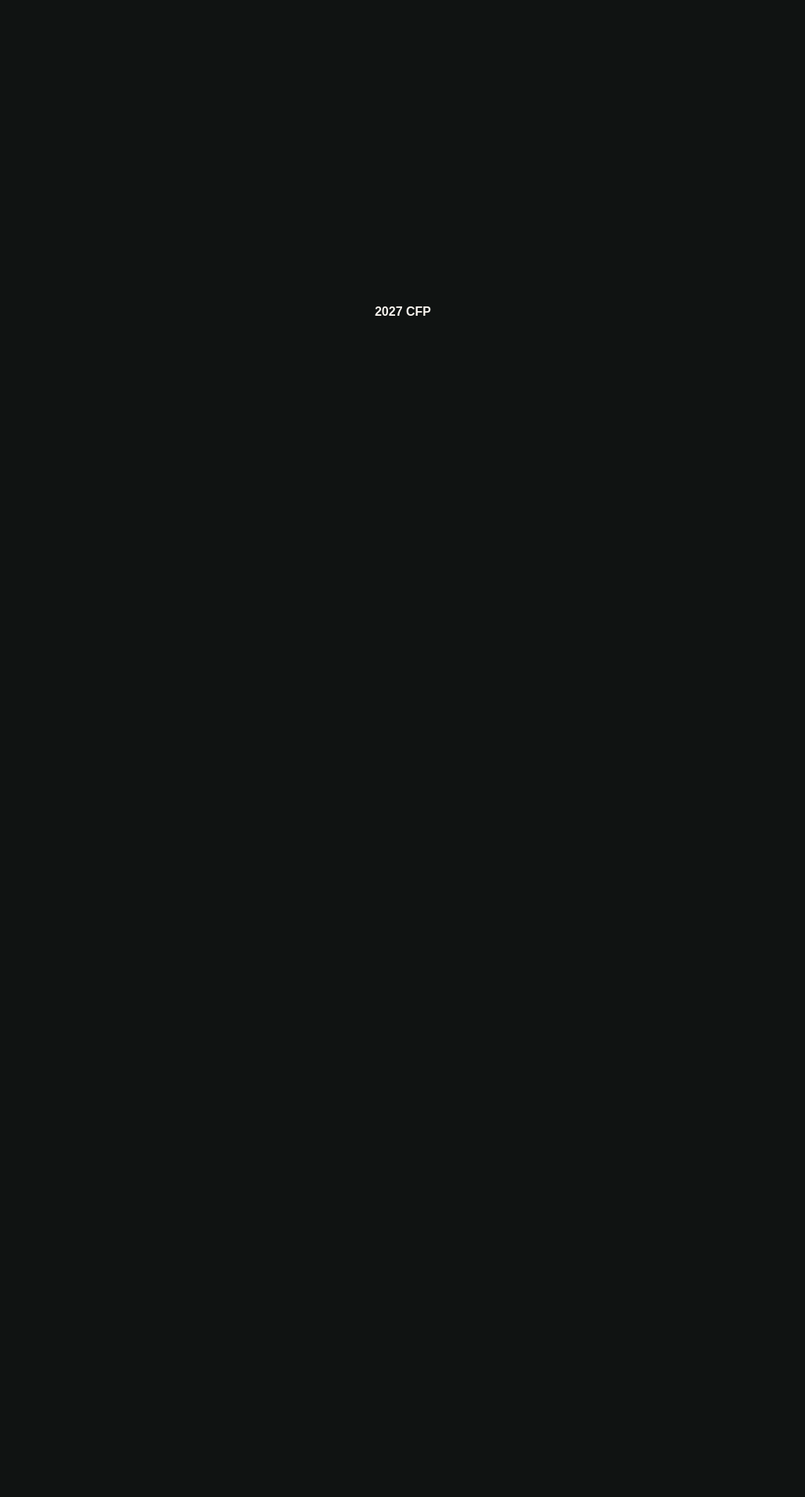
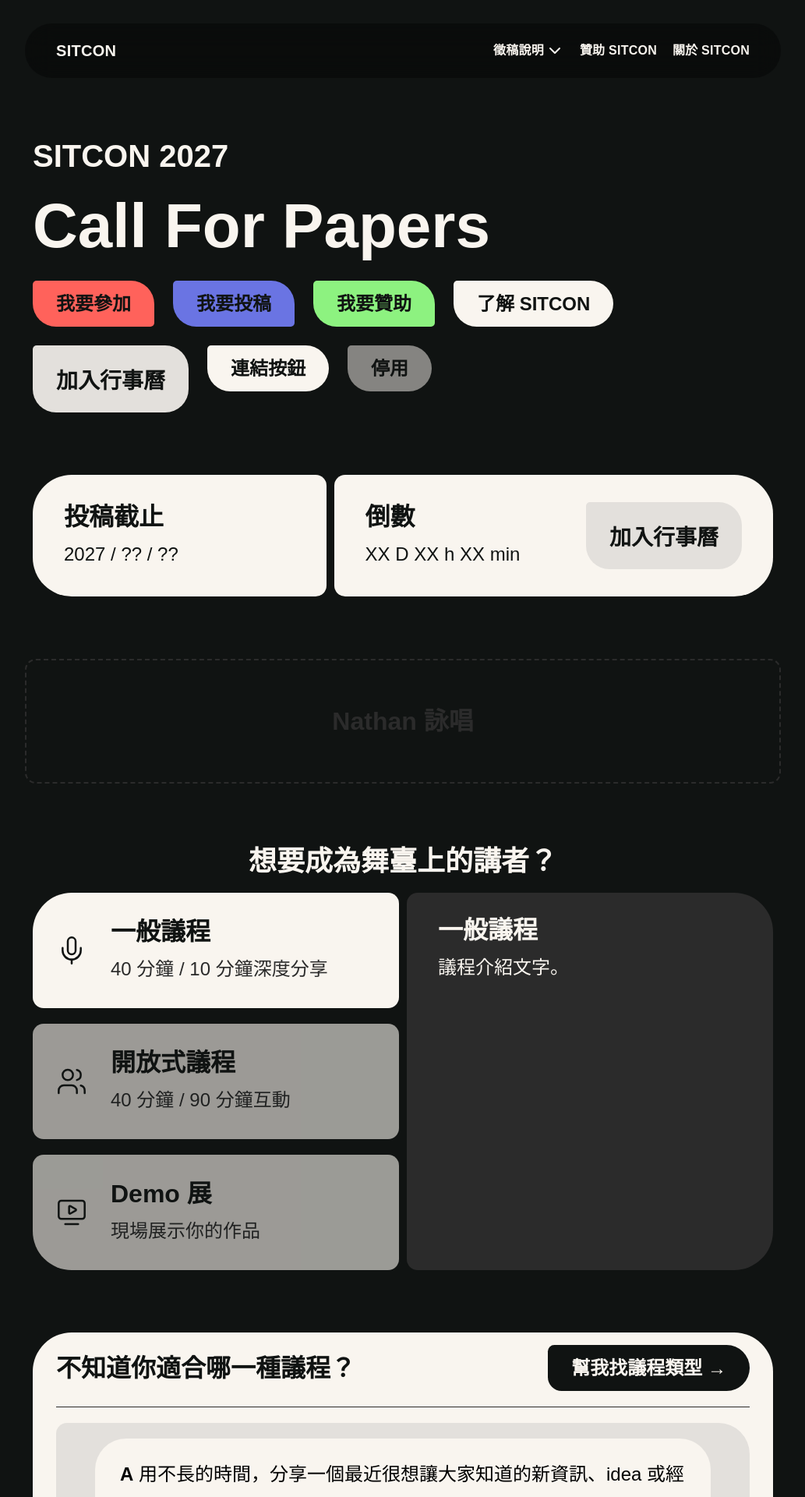
Before and after one commit to sitcon-tw/2027-cfp, a React (Vite) app: page / in a window 1280 px wide. Shown: the top 1920 px of the page at 78% size, without its empty margins (123-1156 px from the left). Before the commit the page ends 800 px from the top, so only its background shows below. Built offline with nearby package versions, Linux system fonts and the light colour scheme; a web font is replaced by a local one.

Commit message:
feat: add temporary primitives preview to App

```diff
--- a/src/App.tsx
+++ b/src/App.tsx
@@ -1,7 +1,196 @@
+import { Mic, TvMinimalPlay, Mail, Users } from 'lucide-react'
+
+import { Placeholder } from '@/components/placeholder'
+import { Button, buttonVariants } from '@/components/ui/button'
+import { Card } from '@/components/ui/card'
+import {
+  NavigationMenu,
+  NavigationMenuContent,
+  NavigationMenuItem,
+  NavigationMenuLink,
+  NavigationMenuList,
+  NavigationMenuTrigger,
+} from '@/components/ui/navigation-menu'
+import { RadioGroup, RadioGroupItem } from '@/components/ui/radio-group'
+import { Separator } from '@/components/ui/separator'
+import { Tabs, TabsList, TabsPanel, TabsTab } from '@/components/ui/tabs'
+
+// Temporary primitives preview — replace with the homepage.
+
+const sessions = [
+  {
+    value: 'general',
+    icon: Mic,
+    title: '一般議程',
+    meta: '40 分鐘 / 10 分鐘深度分享',
+    corners: 'rounded-tl-xl',
+  },
+  {
+    value: 'open',
+    icon: Users,
+    title: '開放式議程',
+    meta: '40 分鐘 / 90 分鐘互動',
+    corners: '',
+  },
+  {
+    value: 'demo',
+    icon: TvMinimalPlay,
+    title: 'Demo 展',
+    meta: '現場展示你的作品',
+    corners: 'rounded-bl-xl',
+  },
+]
+
+const answers = [
+  ['A', '用不長的時間，分享一個最近很想讓大家知道的新資訊、idea 或經驗'],
+  ['B', '好好把一個主題從頭到尾講清楚，讓大家完整理解'],
+  ['C', '做一件平常不一定做得到的事，沒有一定要得到什麼標準答案'],
+  ['D', '顧著自己的攤位，讓大家走過來看看、問問題、互動或實際體驗作品'],
+]
+
 function App() {
   return (
-    <main className="flex min-h-svh items-center justify-center">
-      <h1 className="text-2xl font-semibold">2027 CFP</h1>
+    <main className="flex flex-col gap-20 pb-20">
+      <div className="px-2.5 pt-7.5">
+        <nav className="mx-auto flex max-w-content items-center justify-between rounded-full bg-black/35 px-10 py-5 backdrop-blur-lg">
+          <span className="text-subheading font-bold">SITCON</span>
+          <NavigationMenu>
+            <NavigationMenuList>
+              <NavigationMenuItem>
+                <NavigationMenuTrigger>徵稿說明</NavigationMenuTrigger>
+                <NavigationMenuContent>
+                  <NavigationMenuLink href="#">一般議程</NavigationMenuLink>
+                  <NavigationMenuLink href="#">開放式議程</NavigationMenuLink>
+                  <NavigationMenuLink href="#">Demo 展</NavigationMenuLink>
+                </NavigationMenuContent>
+              </NavigationMenuItem>
+              <NavigationMenuItem>
+                <NavigationMenuLink topLevel href="#">
+                  贊助 SITCON
+                </NavigationMenuLink>
+              </NavigationMenuItem>
+              <NavigationMenuItem>
+                <NavigationMenuLink topLevel href="#">
+                  關於 SITCON
+                </NavigationMenuLink>
+              </NavigationMenuItem>
+            </NavigationMenuList>
+          </NavigationMenu>
+        </nav>
+      </div>
+
+      <section className="mx-auto flex w-full max-w-content flex-col gap-5 px-2.5">
+        <p className="text-eyebrow font-extrabold">SITCON 2027</p>
+        <h1 className="text-display font-extrabold">Call For Papers</h1>
+        <div className="flex flex-wrap gap-6">
+          <Button variant="red">我要參加</Button>
+          <Button variant="blue">我要投稿</Button>
+          <Button variant="green">我要贊助</Button>
+          <Button variant="cream">了解 SITCON</Button>
+          <Button variant="muted" size="lg">
+            加入行事曆
+          </Button>
+          <a href="#" className={buttonVariants({ variant: 'cream' })}>
+            連結按鈕
+          </a>
+          <Button variant="cream" disabled>
+            停用
+          </Button>
+        </div>
+      </section>
+
+      <section className="mx-auto grid w-full max-w-content grid-cols-[383fr_573fr] gap-2.5 px-2.5">
+        <Card className="rounded-l-xl px-10 py-7.5">
+          <p className="text-h3 font-bold">投稿截止</p>
+          <p className="font-numeric text-paragraph font-medium">
+            2027 / ?? / ??
+          </p>
+        </Card>
+        <Card className="flex items-center justify-between rounded-r-xl py-7.5 pr-10 pl-10">
+          <div>
+            <p className="text-h3 font-bold">倒數</p>
+            <p className="font-numeric text-paragraph font-medium">
+              XX D XX h XX min
+            </p>
+          </div>
+          <Button variant="muted" size="lg">
+            加入行事曆
+          </Button>
+        </Card>
+      </section>
+
+      <Placeholder
+        label="Nathan 詠唱"
+        className="mx-auto w-full max-w-content"
+      />
+
+      <section className="mx-auto flex w-full max-w-content flex-col gap-5 px-2.5">
+        <h2 className="text-center text-h2 font-bold">
+          想要成為舞臺上的講者？
+        </h2>
+        <Tabs orientation="vertical" defaultValue="general">
+          <TabsList className="flex-1">
+            {sessions.map(({ value, icon: Icon, title, meta, corners }) => (
+              <TabsTab key={value} value={value} className={corners}>
+                <Icon className="mx-2.5 size-10 shrink-0" strokeWidth={1.5} />
+                <span className="flex flex-col px-2.5 py-2.5">
+                  <span className="text-h3 font-bold">{title}</span>
+                  <span className="text-paragraph text-gray">{meta}</span>
+                </span>
+              </TabsTab>
+            ))}
+          </TabsList>
+          {sessions.map(({ value, title }) => (
+            <TabsPanel key={value} value={value}>
+              <Card tone="gray" className="h-full rounded-r-xl px-10 py-6">
+                <p className="text-h3 font-bold">{title}</p>
+                <p className="text-paragraph">議程介紹文字。</p>
+              </Card>
+            </TabsPanel>
+          ))}
+        </Tabs>
+      </section>
+
+      <section className="mx-auto w-full max-w-content px-2.5">
+        <Card className="flex flex-col gap-5 rounded-xl px-7.5 py-4">
+          <div className="flex items-center justify-between gap-2.5">
+            <p className="text-h3 font-bold">不知道你適合哪一種議程？</p>
+            <Button variant="dark">幫我找議程類型 →</Button>
+          </div>
+          <Separator />
+          <RadioGroup aria-label="如果明天就是 SITCON，你最希望自己的議程現場長什麼樣子？">
+            {answers.map(([letter, text]) => (
+              <RadioGroupItem key={letter} value={letter}>
+                <span>
+                  <span className="font-bold">{letter}</span> {text}
+                </span>
+              </RadioGroupItem>
+            ))}
+          </RadioGroup>
+          <Placeholder label="佔位" className="min-h-0" />
+        </Card>
+      </section>
+
+      <section className="bg-foreground py-20 text-background">
+        <div className="mx-auto flex max-w-content flex-col gap-5 px-2.5">
+          <h2 className="text-h1 font-extrabold">我要贊助</h2>
+          <Separator />
+          <div className="flex gap-5">
+            <Card tone="light" className="p-5">
+              light
+            </Card>
+            <Card tone="gray" className="p-5">
+              gray
+            </Card>
+            <Card tone="ink" className="p-5">
+              ink
+            </Card>
+            <Button variant="outline" size="icon" aria-label="Email">
+              <Mail />
+            </Button>
+          </div>
+        </div>
+      </section>
     </main>
   )
 }
```
